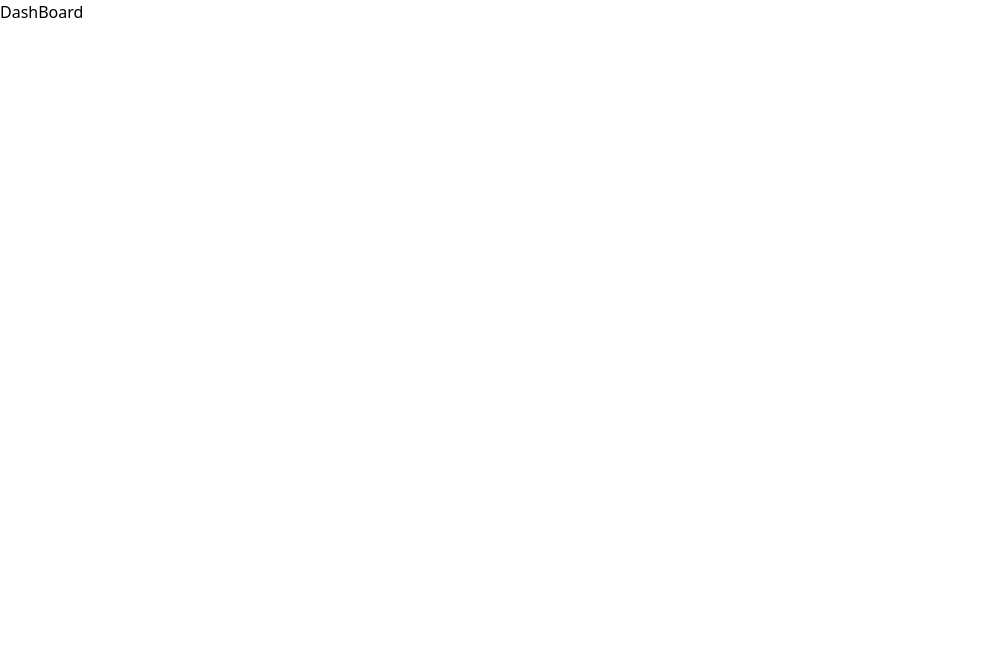
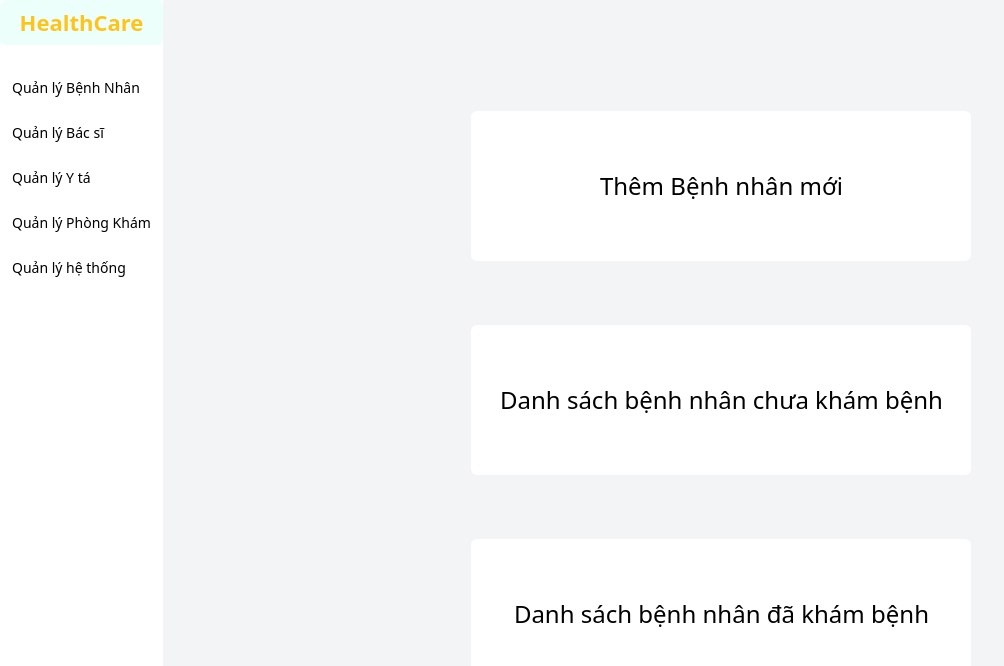
Before and after one commit to JerryHero102/do_an_healthcare, a React (Vite) app: page /Admin in a window 1280 px wide. Shown: the top 666 px of the page, without its empty margins (0-1004 px from the left). Built offline with nearby package versions, Linux system fonts and the light colour scheme.

Commit message:
update dashboard

```diff
--- a/src/FontEnds/Admin/DashBoard.jsx
+++ b/src/FontEnds/Admin/DashBoard.jsx
@@ -1,7 +1,30 @@
+import { useState } from "react";
+import QLBenhNhan from "./QLBenhNhan/QLBenhNhan";
+import QLBN_Select_QL from "./QLBenhNhan/QLBN_Select_QL";
+
 const DashBoard = () => {
+  const [context, setContext] = useState("Quản lý Bệnh Nhân");
   return (
-    <div>DashBoard</div>
-  )
-}
+    <div className="flex h-screen">
+      <aside className="h-screen w-fit bg-white text-white flex flex-col items-start box-border shadow">
+        <div className="bg-[#EDFFFA] text-[#FFC419] text-[22px] font-bold mb-5 px-3 py-1.5 rounded-md w-full text-center">HealthCare</div>
+        <div className="text-[14px] text-black my-1 cursor-pointer px-3 py-2 rounded hover:bg-[#FFC419] transition w-full truncate"
+          onClick={() => setContext("Quản lý Bệnh Nhân")}>Quản lý Bệnh Nhân</div>
+        <div className="text-[14px] text-black my-1 cursor-pointer px-3 py-2 rounded hover:bg-[#FFC419] transition w-full truncate"
+          onClick={() => setContext("Quản lý Bác sĩ")}>Quản lý Bác sĩ</div>
+        <div className="text-[14px] text-black my-1 cursor-pointer px-3 py-2 rounded hover:bg-[#FFC419] transition w-full truncate"
+          onClick={() => setContext("Quản lý Y tá")}>Quản lý Y tá</div>
+        <div className="text-[14px] text-black my-1 cursor-pointer px-3 py-2 rounded hover:bg-[#FFC419] transition w-full truncate"
+          onClick={() => setContext("Quản lý Phòng Khám")}>Quản lý Phòng Khám</div>
+        <div className="text-[14px] text-black my-1 cursor-pointer px-3 py-2 rounded hover:bg-[#FFC419] transition w-full truncate"
+          onClick={() => setContext("Quản lý hệ thống")}>Quản lý hệ thống</div>
+      </aside>
+      <main className="flex-1 bg-[#f5f5f5]">
+        {context === "Quản lý Bệnh Nhân" && <QLBN_Select_QL />}
+        {/* Có thể thêm các context khác ở đây */}
+      </main>
+    </div>
+  );
+};
 
-export default DashBoard
+export default DashBoard;
```
